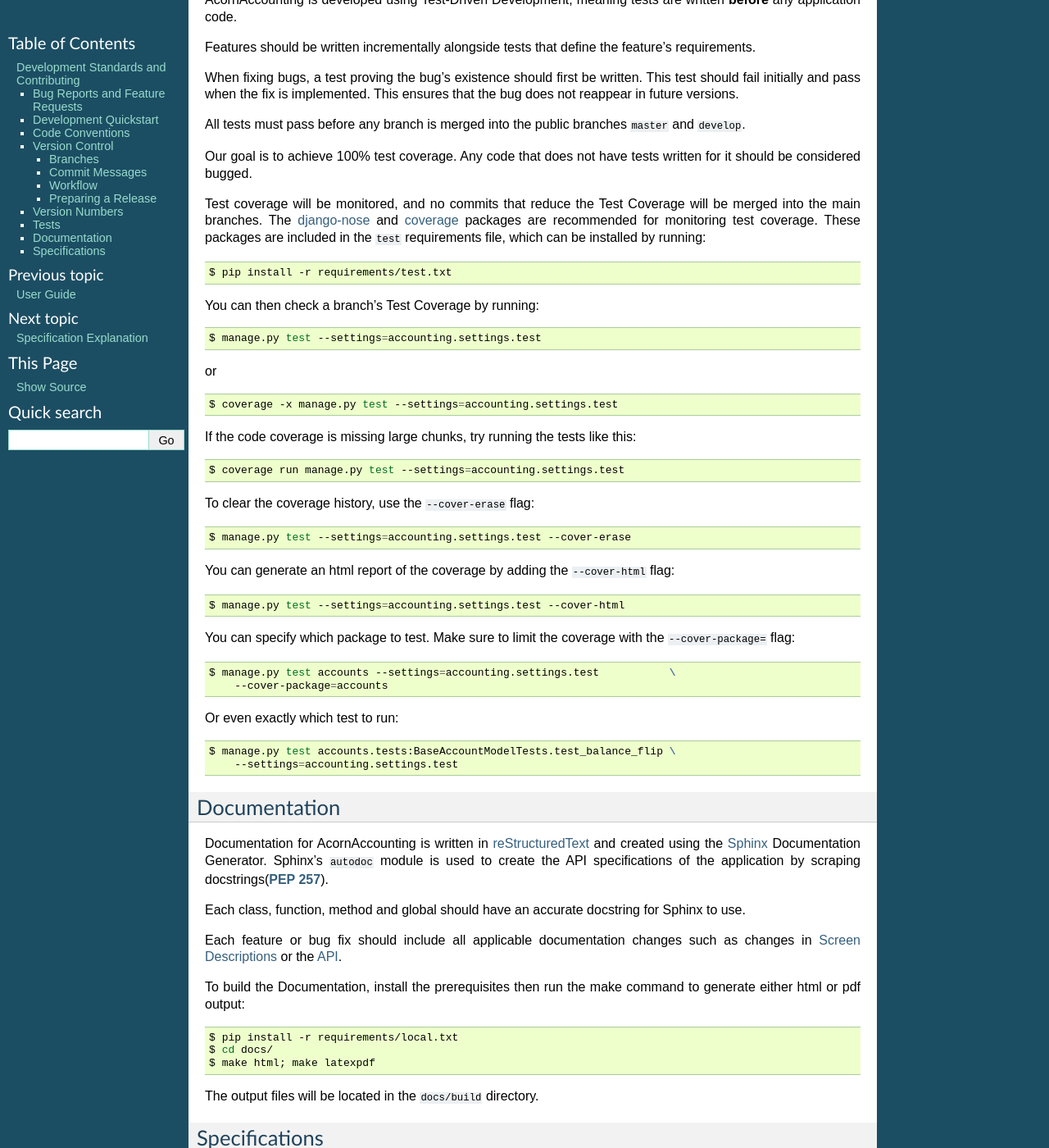
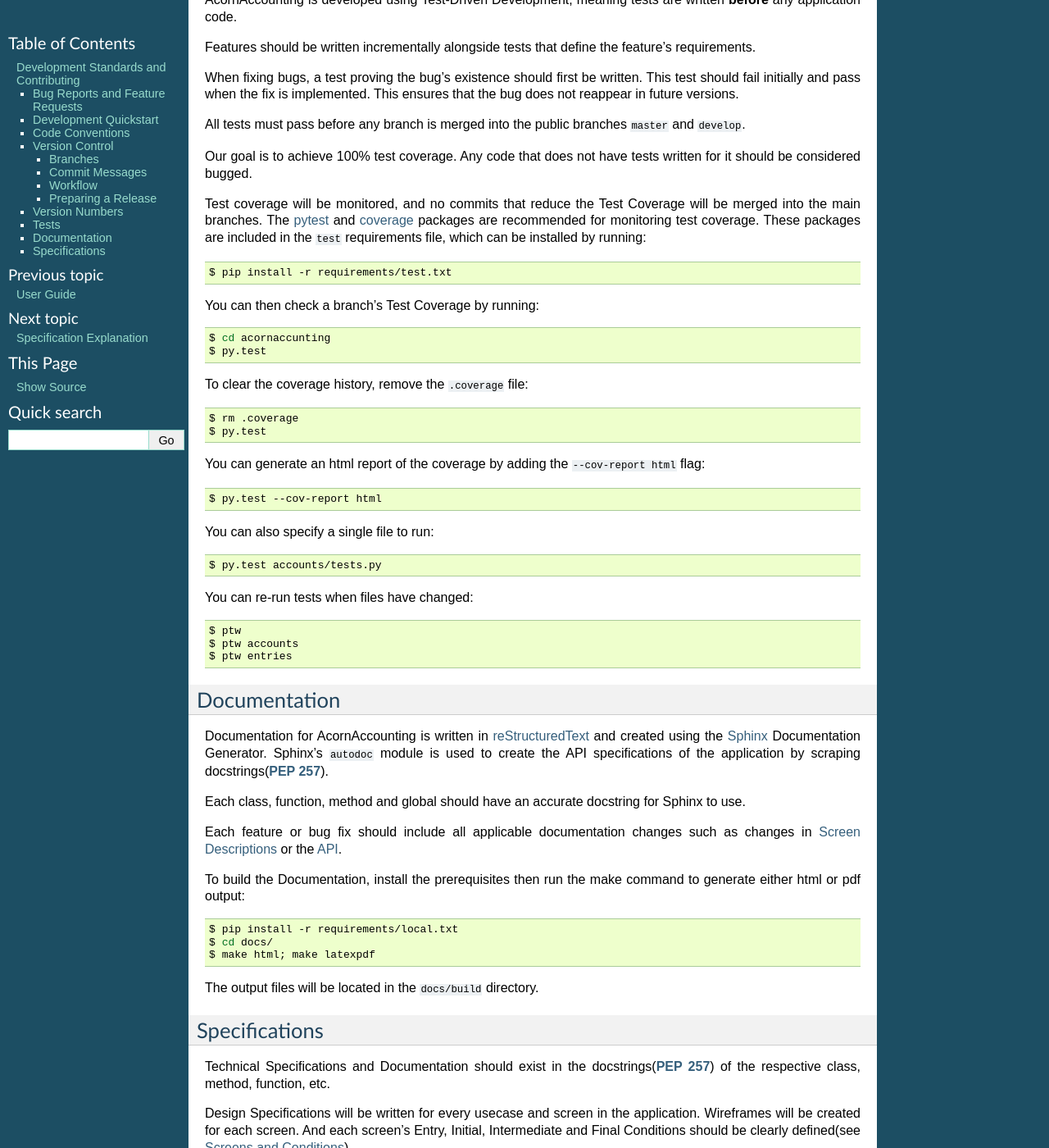
Before and after one commit to prikhi/AcornAccounting, a Sphinx documentation site: the page built from docs/source/contribute.rst, in a window 1280 px wide and 1400 px high, scrolled down 5957 px. Shown: the whole window at 82% size. Built offline with Sphinx 7.4.7, drawn with Linux system fonts in a browser that asks for light colours; formulas are drawn with MathJax 3.

Commit message:
Final pytest & travis fixes, update docs

```diff
--- a/docs/source/contribute.rst
+++ b/docs/source/contribute.rst
@@ -401,7 +401,7 @@ Our goal is to achieve 100% test coverage. Any code that does not have tests
 written for it should be considered bugged.
 
 Test coverage will be monitored, and no commits that reduce the Test Coverage
-will be merged into the main branches. The `django-nose
+will be merged into the main branches. The `pytest
 <https://github.com/jbalogh/django-nose>`_ and `coverage
 <https://pypi.python.org/pypi/coverage/3.5.2>`_ packages are recommended for
 monitoring test coverage. These packages are included in the ``test``
@@ -415,47 +415,36 @@ You can then check a branch's Test Coverage by running:
 
 .. code-block:: bash
 
-    $ manage.py test --settings=accounting.settings.test
+    $ cd acornaccunting
+    $ py.test
 
-or
+To clear the coverage history, remove the ``.coverage`` file:
 
 .. code-block:: bash
 
-    $ coverage -x manage.py test --settings=accounting.settings.test
+    $ rm .coverage
+    $ py.test
 
-If the code coverage is missing large chunks, try running the tests like this:
+You can generate an html report of the coverage by adding the ``--cov-report
+html`` flag:
 
 .. code-block:: bash
 
-    $ coverage run manage.py test --settings=accounting.settings.test
+    $ py.test --cov-report html
 
-To clear the coverage history, use the ``--cover-erase`` flag:
+You can also specify a single file to run:
 
 .. code-block:: bash
 
-    $ manage.py test --settings=accounting.settings.test --cover-erase
+    $ py.test accounts/tests.py
 
-You can generate an html report of the coverage by adding the ``--cover-html``
-flag:
+You can re-run tests when files have changed:
 
 .. code-block:: bash
 
-    $ manage.py test --settings=accounting.settings.test --cover-html
-
-You can specify which package to test. Make sure to limit the coverage with
-the ``--cover-package=`` flag:
-
-.. code-block:: bash
-
-    $ manage.py test accounts --settings=accounting.settings.test           \
-        --cover-package=accounts
-
-Or even exactly which test to run:
-
-.. code-block:: bash
-
-    $ manage.py test accounts.tests:BaseAccountModelTests.test_balance_flip \
-        --settings=accounting.settings.test
+    $ ptw
+    $ ptw accounts
+    $ ptw entries
 
 
 Documentation
```
Also changed, not shown: 1 other file.
